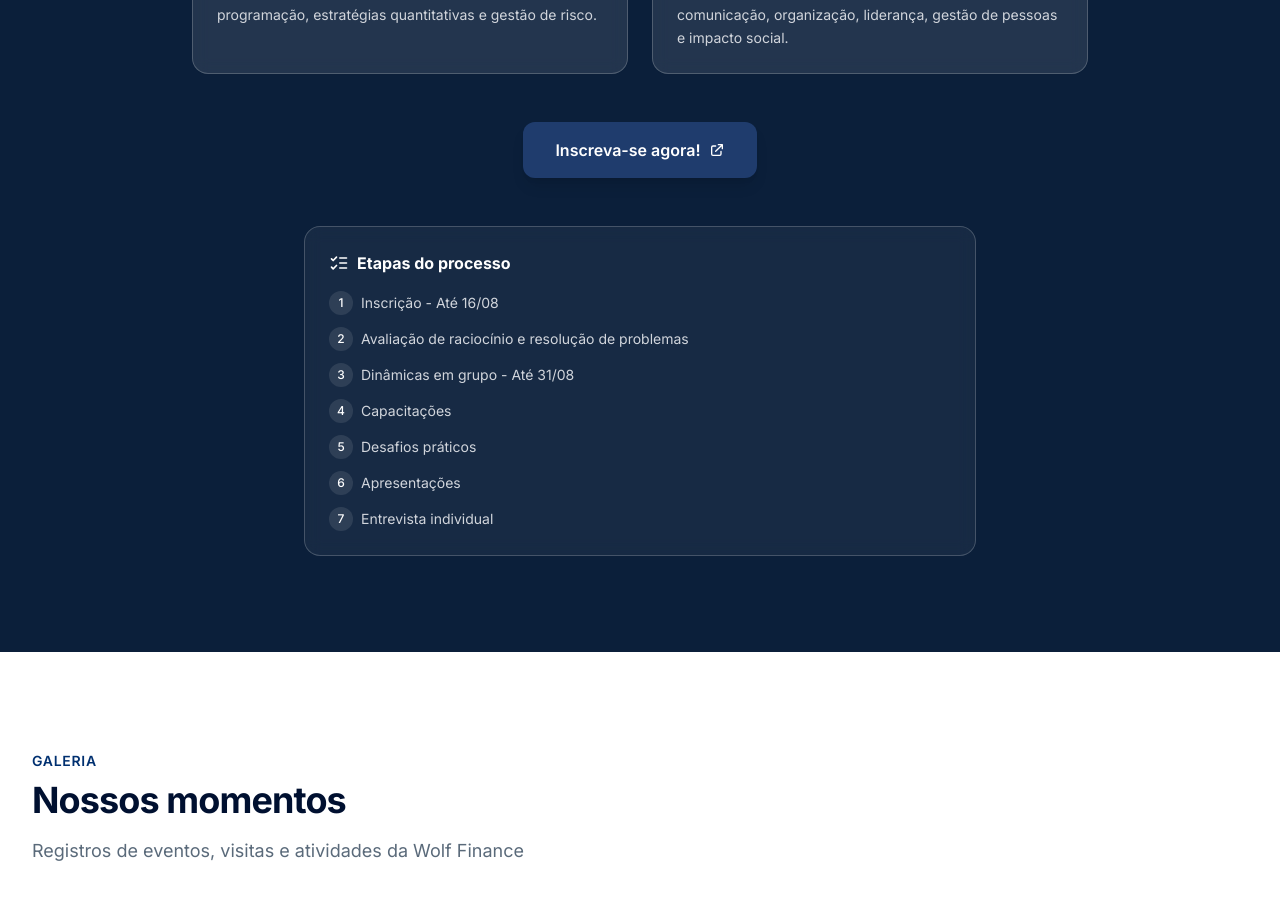
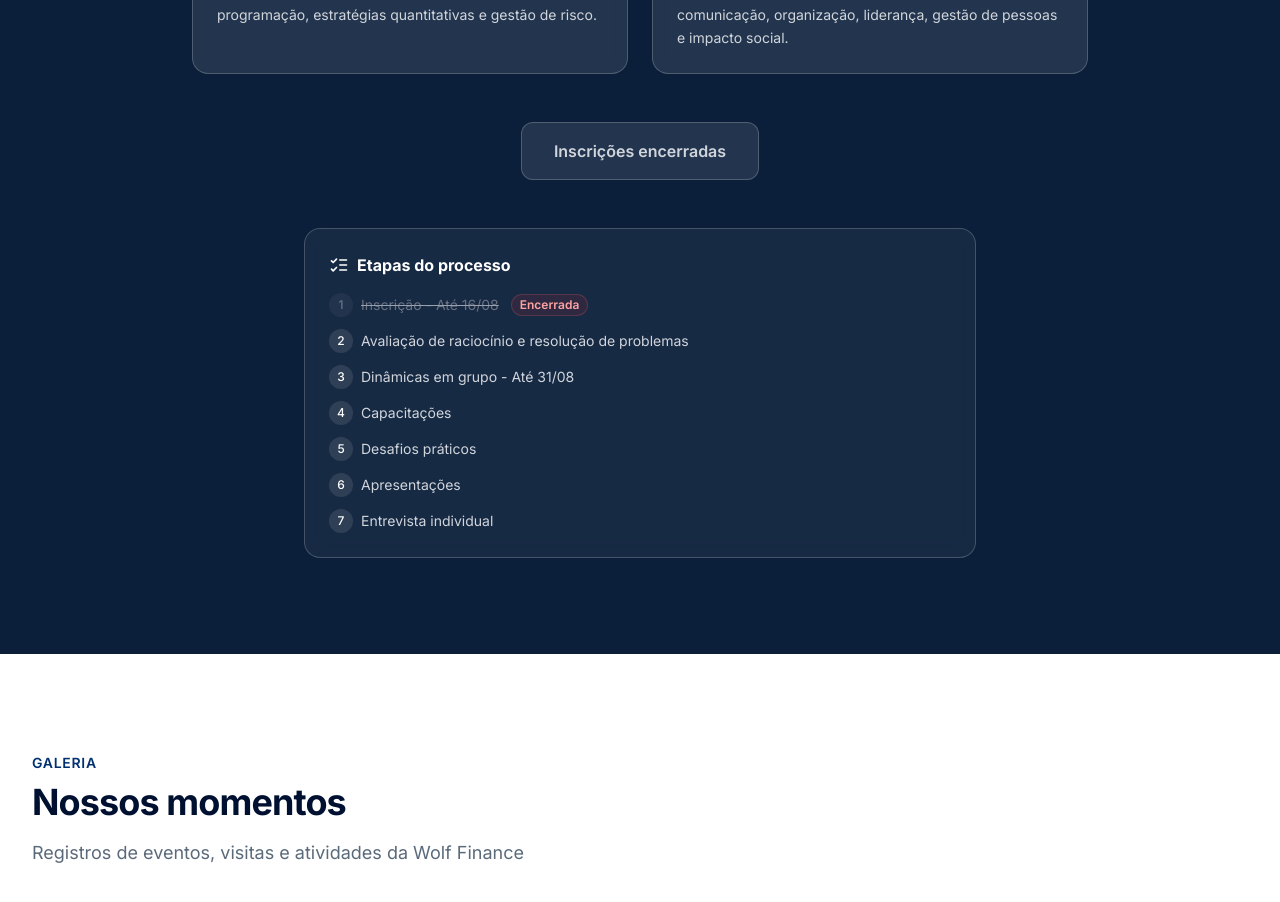
Before and after one commit to wolf-finance-rj/wolf-finance-rj.github.io, a Next.js app: page / in a window 1280 px wide. Shown: the part 5000-5902 px from the top of the page. Built offline with nearby package versions, Linux system fonts and the light colour scheme.

Commit message:
encerramento das inscrições

```diff
--- a/components/WolfSeletivo.tsx
+++ b/components/WolfSeletivo.tsx
@@ -65,6 +65,7 @@ export default function WolfSeletivo() {
   viewport={{ once: true }}
   className="flex justify-center mb-12"
 >
+  {/*
   <a
     href={seletivo.inscricaoUrl}
     target="_blank"
@@ -72,10 +73,26 @@ export default function WolfSeletivo() {
     className="inline-flex items-center gap-2 bg-wolf-blue hover:bg-wolf-blue/80 text-white font-semibold px-8 py-4 rounded-xl transition-all hover:scale-105 shadow-lg"
   >
     Inscreva-se agora!
-            <svg className="w-4 h-4" fill="none" viewBox="0 0 24 24" stroke="currentColor" strokeWidth={2}>
-              <path strokeLinecap="round" strokeLinejoin="round" d="M10 6H6a2 2 0 00-2 2v10a2 2 0 002 2h10a2 2 0 002-2v-4M14 4h6m0 0v6m0-6L10 14" />
+
+    <svg
+      className="w-4 h-4"
+      fill="none"
+      viewBox="0 0 24 24"
+      stroke="currentColor"
+      strokeWidth={2}
+    >
+      <path
+        strokeLinecap="round"
+        strokeLinejoin="round"
+        d="M10 6H6a2 2 0 00-2 2v10a2 2 0 002 2h10a2 2 0 002-2v-4M14 4h6m0 0v6m0-6L10 14"
+      />
     </svg>
   </a>
+  */}
+
+  <div className="inline-flex items-center gap-2 bg-white/10 border border-white/20 text-gray-300 font-semibold px-8 py-4 rounded-xl cursor-not-allowed">
+    Inscrições encerradas
+  </div>
 </motion.div>
 
         <motion.div
@@ -92,12 +109,33 @@ export default function WolfSeletivo() {
             {seletivo.etapas.map((etapa, i) => (
             <div
               key={etapa}
-                className="flex items-center gap-2 text-sm text-gray-300"
+              className="flex items-center gap-2 text-sm"
             >
-                <span className="flex-shrink-0 w-6 h-6 rounded-full bg-white/10 text-white text-xs flex items-center justify-center font-medium">
+              <span
+                className={`flex-shrink-0 w-6 h-6 rounded-full text-xs flex items-center justify-center font-medium ${
+                  i === 0
+                    ? "bg-white/5 text-gray-500"
+                    : "bg-white/10 text-white"
+                }`}
+              >
                 {i + 1}
               </span>
+
+              <span
+                className={
+                  i === 0
+                    ? "text-gray-500 line-through decoration-gray-400"
+                    : "text-gray-300"
+                }
+              >
                 {etapa}
+              </span>
+
+              {i === 0 && (
+                <span className="ml-1 text-xs font-semibold text-red-300 bg-red-500/10 border border-red-400/20 px-2 py-0.5 rounded-full">
+                  Encerrada
+                </span>
+              )}
             </div>
           ))}
           </div>
```
Also changed, not shown: 1 other file (tests, documents, lock files or other folders). Lines whose indentation alone changed are shown as unchanged.
